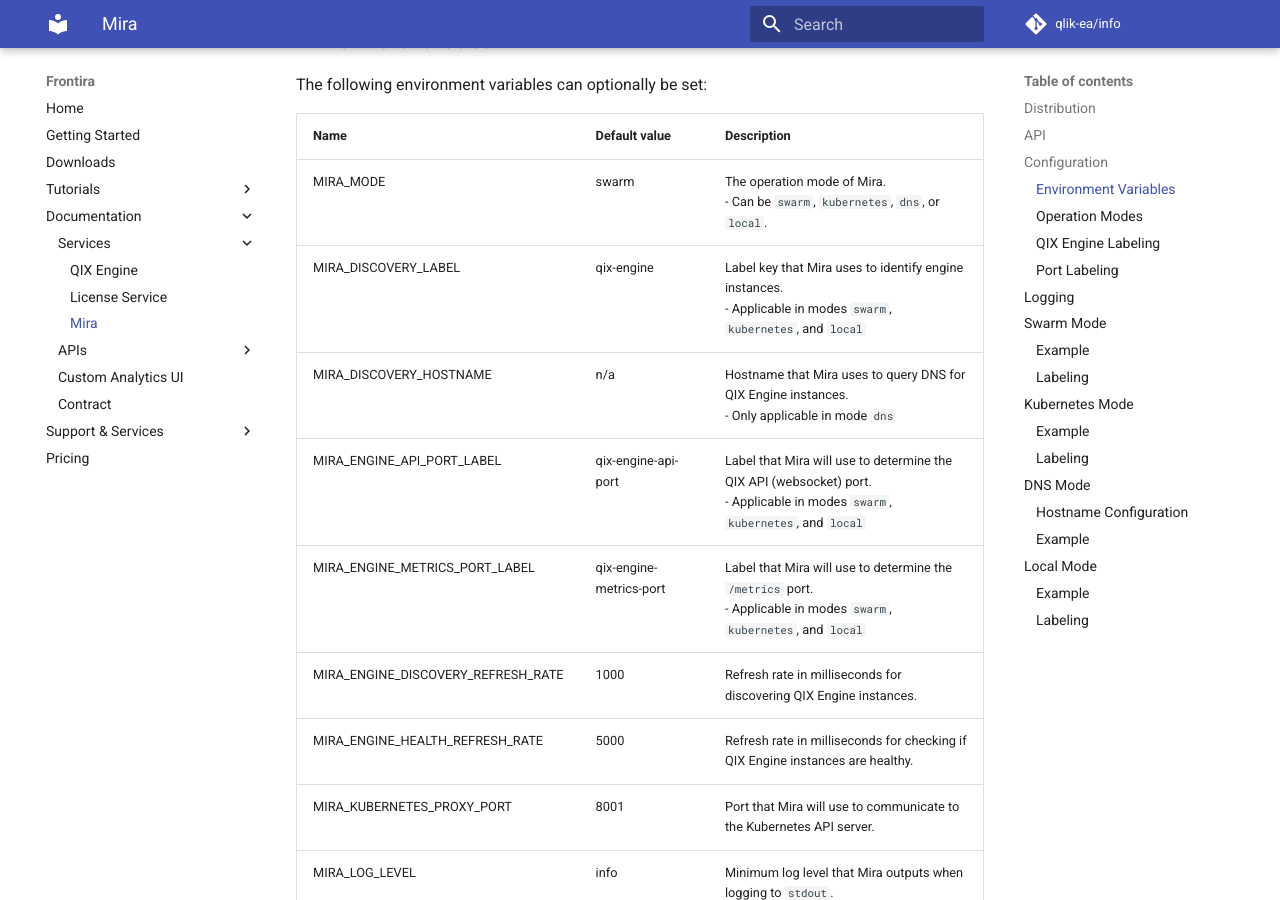
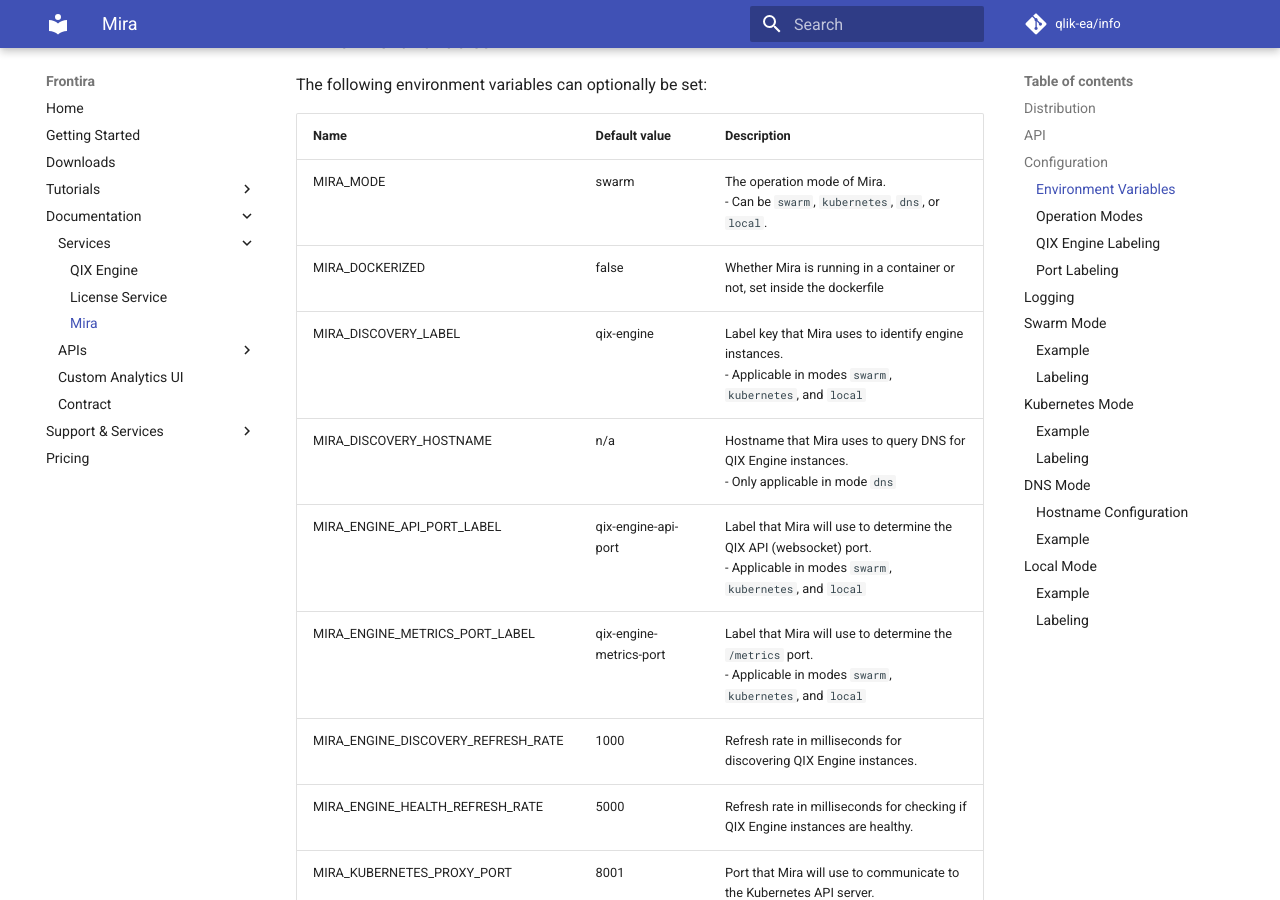
Before and after one commit to qlik-oss/core-website, an MkDocs documentation site: the page built from docs/documentation/services/mira.md, in a window 1280 px wide and 900 px high, scrolled down 763 px. Built offline with MkDocs 1.6.1 and Material for MkDocs 9.7.7, drawn with Linux system fonts in a browser that asks for light colours; comment, search, counter and statistics services are not loaded; old or Windows-style settings are respelled for this version of MkDocs.

Commit message:
updated docs for mira to reflect new env variable

```diff
--- a/docs/documentation/services/mira.md
+++ b/docs/documentation/services/mira.md
@@ -31,6 +31,7 @@
 | Name                                  | Default value           | Description |
 | ------------------------------------- | ----------------------- | ----------- |
 | MIRA_MODE                             | swarm                   | The operation mode of Mira.<br>- Can be `swarm`, `kubernetes`, `dns`, or `local`. |
+| MIRA_DOCKERIZED                       | false                   | Whether Mira is running in a container or not, set inside the dockerfile |
 | MIRA_DISCOVERY_LABEL                  | qix-engine              | Label key that Mira uses to identify engine instances.<br/>- Applicable in modes `swarm`, `kubernetes`, and `local` |
 | MIRA_DISCOVERY_HOSTNAME               | n/a                     | Hostname that Mira uses to query DNS for QIX Engine instances.<br>- Only applicable in mode `dns` |
 | MIRA_ENGINE_API_PORT_LABEL            | qix-engine-api-port     | Label that Mira will use to determine the QIX API (websocket) port.<br/>- Applicable in modes `swarm`, `kubernetes`, and `local` |
```
